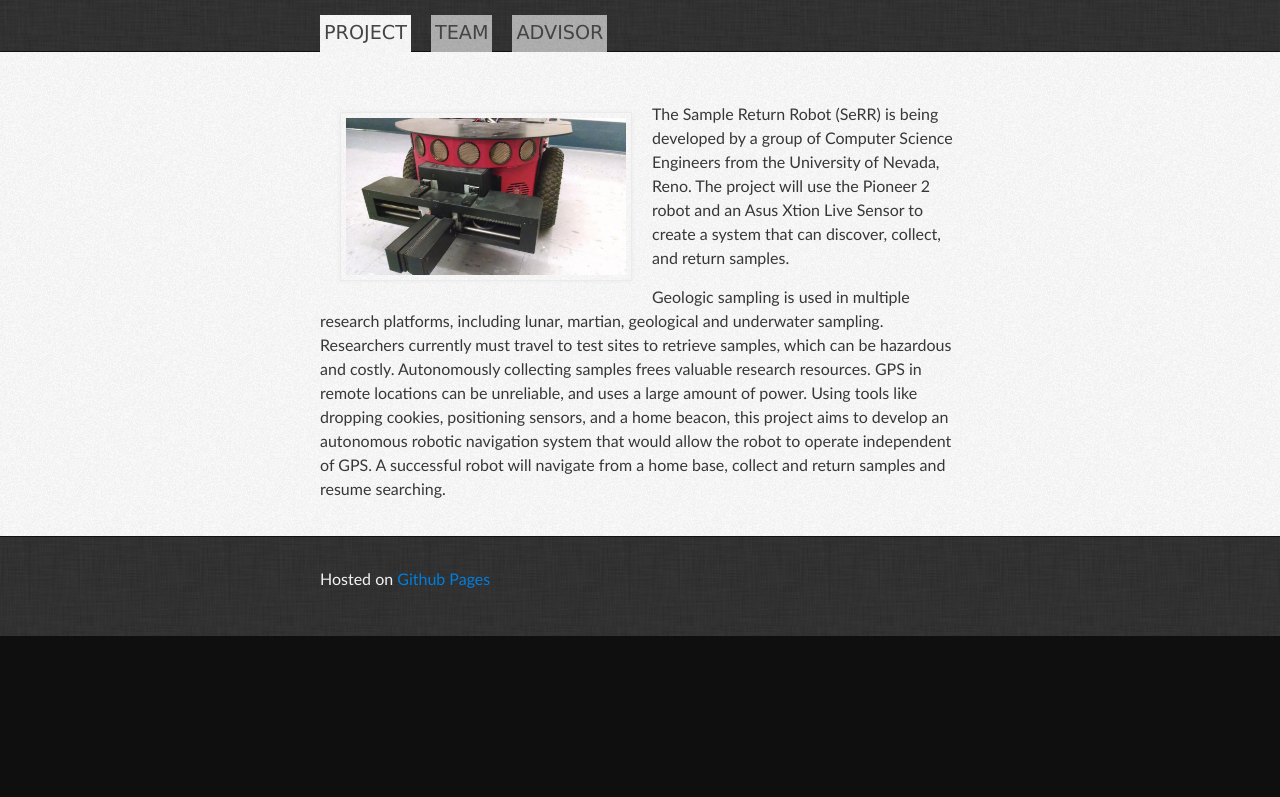
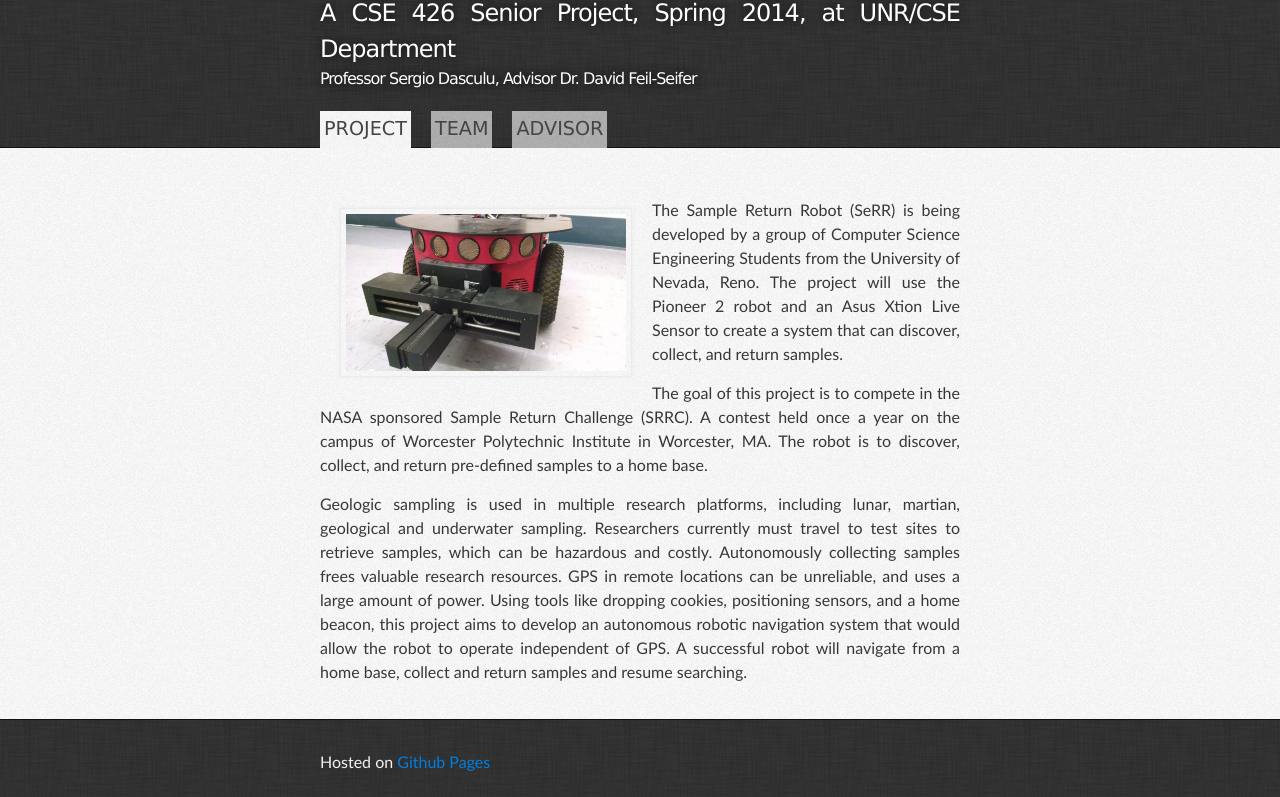
Before and after one commit to jakecsells/SeRR, a plain HTML site: page index.html in a window 1280 px wide. Shown: the part 164-961 px from the top of the page. Before the commit the page ends 800 px from the top, so only its background shows below. Drawn offline with Linux system fonts and the light colour scheme.

Commit message:
Added more content, updated title

```diff
--- a/index.html
+++ b/index.html
@@ -19,7 +19,9 @@
         <header class="inner">
 
           <h1 id="project_title">SeRR</h1>
-          <h2 id="project_tagline">Sample Return Robot | The University of Nevada, Reno</h2>
+          <h2 id="project_tagline">Sample Return Robot | <strong>Team 4</strong><br>
+          A CSE 426 Senior Project, Spring 2014, at UNR/CSE Department</h2>
+          <h2 id="project_tagsub">Professor Sergio Dasculu, Advisor Dr. David Feil-Seifer</h2>
           <ul id="nav_bar">
             <li class="active"><a href="">Project</a></li>
             <li><a href="team.html">Team</a></li>
@@ -32,7 +34,8 @@
     <div id="main_content_wrap" class="outer">
       <section id="main_content" class="inner">
       	<img src="images/PioneerRobot.jpg" alt="Pioneer Robot in natural habitat" style="float: left; width: 280px; margin: 20px;">
-      	<p>The Sample Return Robot (SeRR) is being developed by a group of Computer Science Engineers from the University of Nevada, Reno. The project will use the Pioneer 2 robot and an Asus Xtion Live Sensor to create a system that can discover, collect, and return samples.</p>
+      	<p>The Sample Return Robot (SeRR) is being developed by a group of Computer Science Engineering Students from the University of Nevada, Reno. The project will use the Pioneer 2 robot and an Asus Xtion Live Sensor to create a system that can discover, collect, and return samples.</p>
+      	<p>The goal of this project is to compete in the NASA sponsored Sample Return Challenge (SRRC). A contest held once a year on the campus of Worcester Polytechnic Institute in Worcester, MA. The robot is to discover, collect, and return pre-defined samples to a home base.</p>
         <p>Geologic sampling is used in multiple research platforms, including lunar, martian, geological and underwater sampling. Researchers currently must travel to test sites to retrieve samples, which can be hazardous and costly. Autonomously collecting samples frees valuable research resources. GPS in remote locations can be unreliable, and uses a large amount of power. Using tools like dropping cookies, positioning sensors, and a home beacon, this project aims to develop an autonomous robotic navigation system that would allow the robot to operate independent of GPS. A successful robot will navigate from a home base, collect and return samples and resume searching.</p>
       </section>
     </div>
--- a/stylesheets/stylesheet.css
+++ b/stylesheets/stylesheet.css
@@ -60,6 +60,8 @@ body {
   font-family: 'Myriad Pro', Calibri, Helvetica, Arial, sans-serif;
   line-height: 1.5;
   -webkit-font-smoothing: antialiased;
+  text-align: justify;
+  text-justify: inter-word;
 }
 
 h1, h2, h3, h4, h5, h6 {
@@ -344,6 +346,14 @@ Full-Width Styles
   background: none;
   text-shadow: #111 0px 0px 10px;
 }
+#project_tagsub {
+  color: #fff;
+  font-size: 16px;
+  font-weight: 100;
+  background: none;
+  text-shadow: #111 0px 0px 10px;
+  margin-top:-20px;
+}
 
 #downloads {
   position: absolute;
```
Also changed, not shown: advisor.html (+3 -1 lines), team.html (+4 -2 lines).
